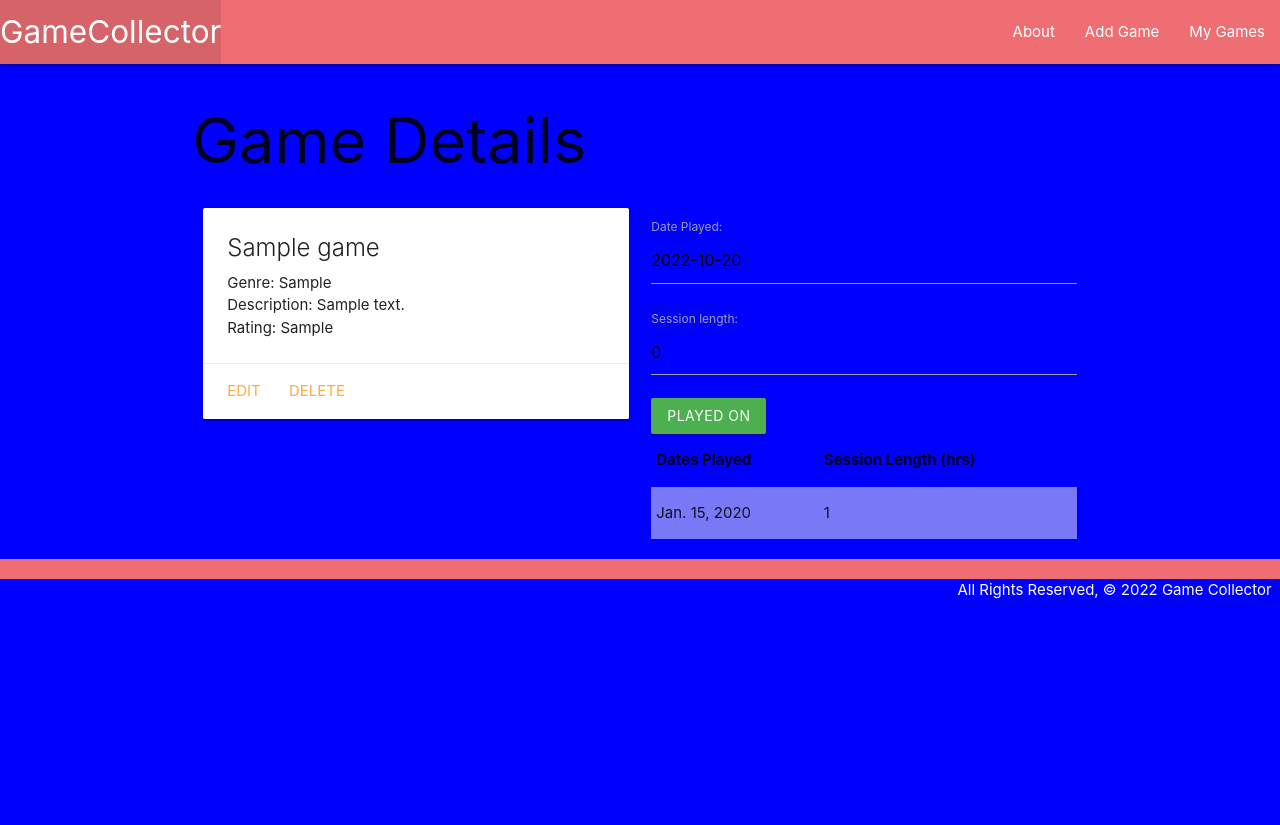
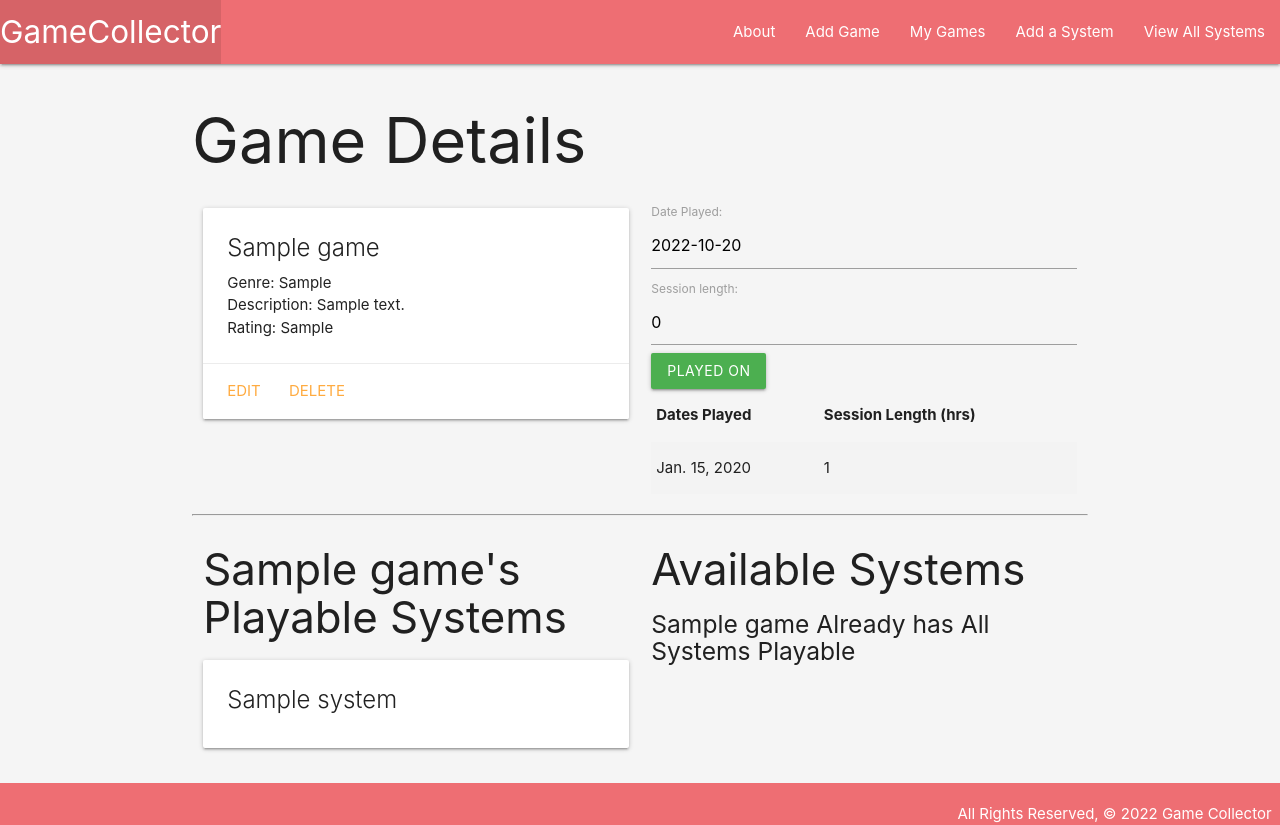
Before and after one commit to CodingJedi12/Game-Collector-App, a Django app: page /games/1/ in a window 1280 px wide. Before the commit the page ends 599 px from the top, so only its background shows below. Run offline with Django 4.2, Linux system fonts and the light colour scheme; tables that the repository leaves empty hold one stand-in row (values such as "Sample post").

Commit message:
added new model, urls, views; system index and detail template

```diff
--- a/main_app/forms.py
+++ b/main_app/forms.py
@@ -1,5 +1,7 @@
 from django.forms import ModelForm
+
 from .models import PlayedOn
+
 
 class PlayLog(ModelForm):
     class Meta:
--- a/main_app/models.py
+++ b/main_app/models.py
@@ -1,13 +1,23 @@
 from django.db import models
+from django.urls import reverse
 
 # Create your models here.
 
+class System(models.Model):
+    name = models.CharField(max_length=50)
+
+    def __str__(self):
+        return self.name
+
+    def get_absolute_url(self):
+        return reverse('systems_index')
 
 class Game(models.Model):
     title = models.CharField(max_length=100)
     genre = models.CharField(max_length=30)
     description= models.TextField(max_length=250)
     esrb_rating = models.CharField(max_length=5)
+    systems = models.ManyToManyField(System)
 
     def __str__(self):
         return self.title
--- a/main_app/static/game_collector/style.css
+++ b/main_app/static/game_collector/style.css
@@ -1,3 +1,20 @@
+* {
+    box-sizing: border-box;
+    margin: 0;
+}
+
 body {
-    background-color: blue;
+    background-color: whitesmoke;
+    display: flex;
+    min-height: 100vh;
+    flex-direction: column;
 }
+
+main {
+    flex-grow: 1;
+}
+
+footer {
+    padding-top: 0;
+    text-align: right;
+}
--- a/main_app/templates/base.html
+++ b/main_app/templates/base.html
@@ -25,6 +25,8 @@
                     <li><a href="{% url 'about' %}">About</a></li>
                     <li><a href="{% url 'games_create' %}">Add Game</a></li>
                     <li><a href="{% url 'index' %}">My Games</a></li>
+                    <li><a href="{% url 'systems_create' %}">Add a System</a></li>
+                    <li><a href="{% url 'systems_index' %}">View All Systems</a></li>
                 </ul>
             </div>
         </nav>
--- a/main_app/templates/games/detail.html
+++ b/main_app/templates/games/detail.html
@@ -41,6 +41,50 @@
     </div>
 </div>
 
+<hr />
+<div class="row">
+
+    <div class="col s6">
+        <h3>{{ game.title }}'s Playable Systems</h3>
+        {% if game.systems.count %} {% for system in game.systems.all %}
+        <div class="card">
+            <div class="card-content">
+                <span class="card-title">
+                    {{ system.name }}
+                </span>
+            </div>
+        </div>
+        {% endfor %} {% else %}
+        <h5>No Playable Systems :(</h5>
+        {% endif %}
+    </div>
+
+
+    <!-- Available systems will come after this line -->
+    <div class="col s6">
+        <h3>Available Systems</h3>
+        {% if systems.count %}
+        {% for system in systems.all %}
+        <div class="card">
+            <div class="card-content">
+                <span class="card-title">
+                    {{ system.name }}
+                </span>
+            </div>
+            <div class="card-action">
+                <form action="{% url 'assoc_system' game.id system.id %}" method="post">
+                    {% csrf_token %}
+                    <button type="submit" class="btn">Add</button>
+                </form>
+            </div>
+        </div>
+        {% endfor %}
+        {% else %}
+        <h5>{{game.title}} Already has All Systems Playable</h5>
+        {% endif %}
+    </div>
+</div>
+
 <script>
     var dateEl = document.getElementById('id_date');
     M.Datepicker.init(dateEl, {
--- a/main_app/urls.py
+++ b/main_app/urls.py
@@ -10,5 +10,11 @@
     path('games/create/', views.GameCreate.as_view(), name='games_create'),
     path('games/<int:pk>/update/', views.GameUpdate.as_view(), name='games_update'),
     path('games/<int:pk>/delete/', views.GameDelete.as_view(), name='games_delete'),
-    path('games/<int:game_id>/played_on/', views.played_on, name='played_on')
+    path('games/<int:game_id>/played_on/', views.played_on, name='played_on'),
+    path('systems/', views.SystemList.as_view(), name='systems_index'),
+    path('systems/<int:pk>/', views.SystemDetail.as_view(), name='systems_detail'),
+    path('systems/create/', views.SystemCreate.as_view(), name='systems_create'),
+    path('systems/<int:pk>/update/', views.SystemUpdate.as_view(), name='systems_update'),
+    path('systems/<int:pk>/delete/', views.SystemDelete.as_view(), name='systems_delete'),
+    path('games/<int:game_id>/assoc_system/<int:system_id>/', views.assoc_system, name='assoc_system'),
 ]
--- a/main_app/views.py
+++ b/main_app/views.py
@@ -1,10 +1,13 @@
-from telnetlib import GA
+from django.http import HttpResponse
 from django.shortcuts import redirect, render
-from django.http import HttpResponse
-from django.views.generic.edit import CreateView, UpdateView, DeleteView
+from django.views.generic import ListView
+from django.views.generic.detail import DetailView
+from django.views.generic.edit import CreateView, DeleteView, UpdateView
+
+from main_app.models import Game, System
+
 from .forms import PlayLog
 
-from main_app.models import Game
 
 # Create your views here.
 def home(request):
@@ -20,9 +23,11 @@
 def games_detail(request, game_id):
     game = Game.objects.get(id=game_id)
     play_log = PlayLog()
+    systems_game_doesnt_have = System.objects.exclude(id__in = game.systems.all().values_list('id'))
     return render(request, 'games/detail.html', {
         'game': game,
-        'play_log': play_log
+        'play_log': play_log,
+        'systems': systems_game_doesnt_have,
     })
 
 def played_on(request, game_id):
@@ -33,9 +38,13 @@
         new_log.save()
     return redirect('detail', game_id=game_id)
 
+def assoc_system(request, game_id, system_id):
+    Game.objects.get(id=game_id).systems.add(system_id)
+    return redirect('detail', game_id=game_id)
+
 class GameCreate(CreateView):
     model = Game
-    fields = '__all__'
+    fields = ['title', 'genre', 'description', 'esrb_rating']
     success_url = '/games/'
 
 class GameUpdate(UpdateView):
@@ -47,3 +56,23 @@
     model = Game
     fields = '__all__'
     success_url = '/games/'
+
+class SystemCreate(CreateView):
+    model = System
+    fields = ('name',)
+
+class SystemUpdate(UpdateView):
+    model = System
+    fields = ('name',)
+
+class SystemDelete(DeleteView):
+    model = System
+    success_url = '/systems/'
+
+class SystemDetail(DetailView):
+    model = System
+    template_name = 'systems/detail.html'
+
+class SystemList(ListView):
+    model = System
+    template_name = 'systems/index.html'
```
Also changed, not shown: main_app/templates/main_app/system_confirm_delete.html (added, +17 -0 lines), main_app/templates/main_app/system_form.html (added, +19 -0 lines), main_app/templates/systems/detail.html (added, +20 -0 lines), main_app/templates/systems/index.html (added, +17 -0 lines), main_app/migrations/0004_system_game_systems.py (added).
